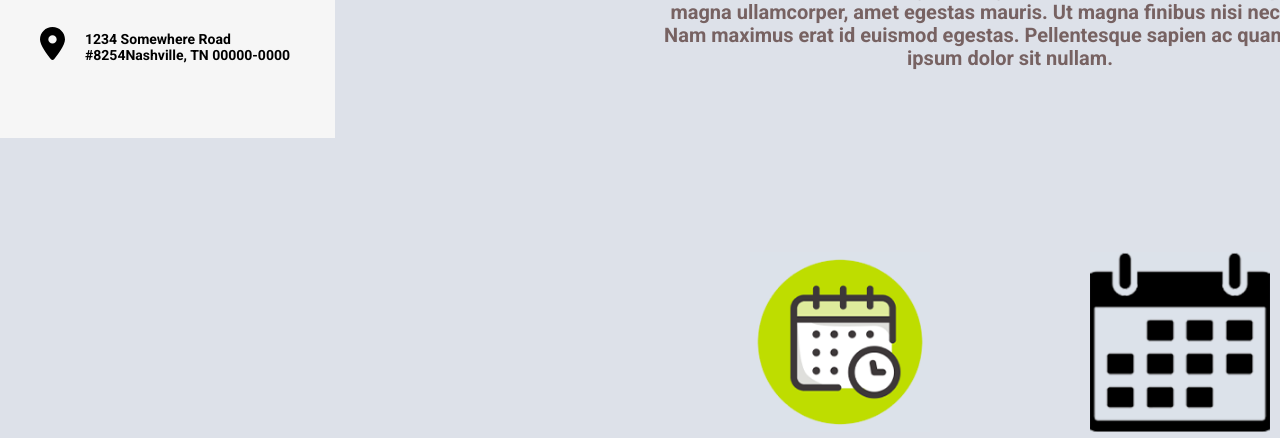
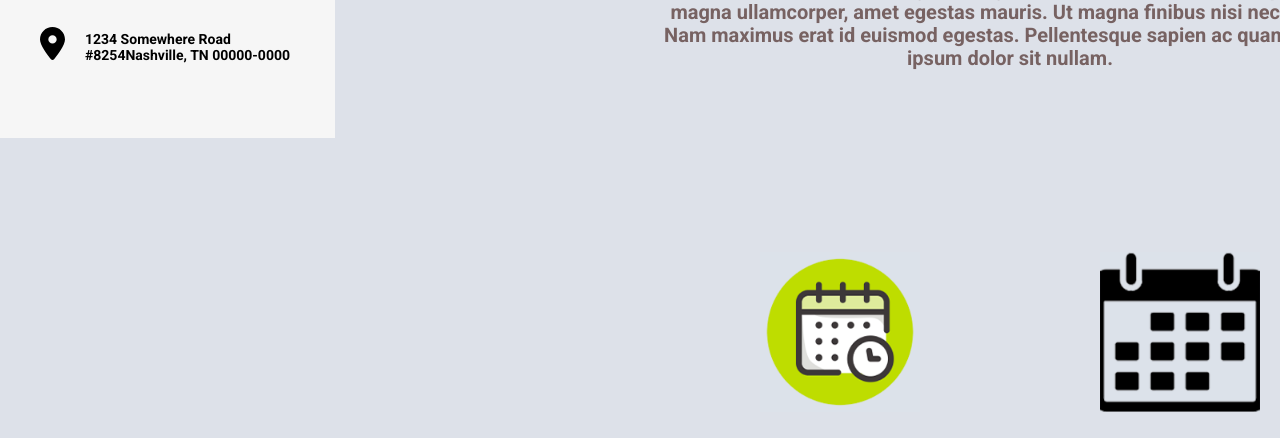
Before and after one commit to Roberto-Orazi/BaSP-M2023, a plain HTML site: page Week-03/index.html in a window 1280 px wide. Shown: the part 812-1250 px from the top of the page. Drawn offline with Linux system fonts and the light colour scheme.

Commit message:
BaSP-W03-2023: Only change 30px of the image size

```diff
--- a/Week-03/css/index.css
+++ b/Week-03/css/index.css
@@ -171,7 +171,7 @@ ul{
   display: inline-block;
 }
 .section-options img{
-  width: 180px;
+  width: 160px;
 }
 .section-options h5{
   margin-top: 25px;
```
